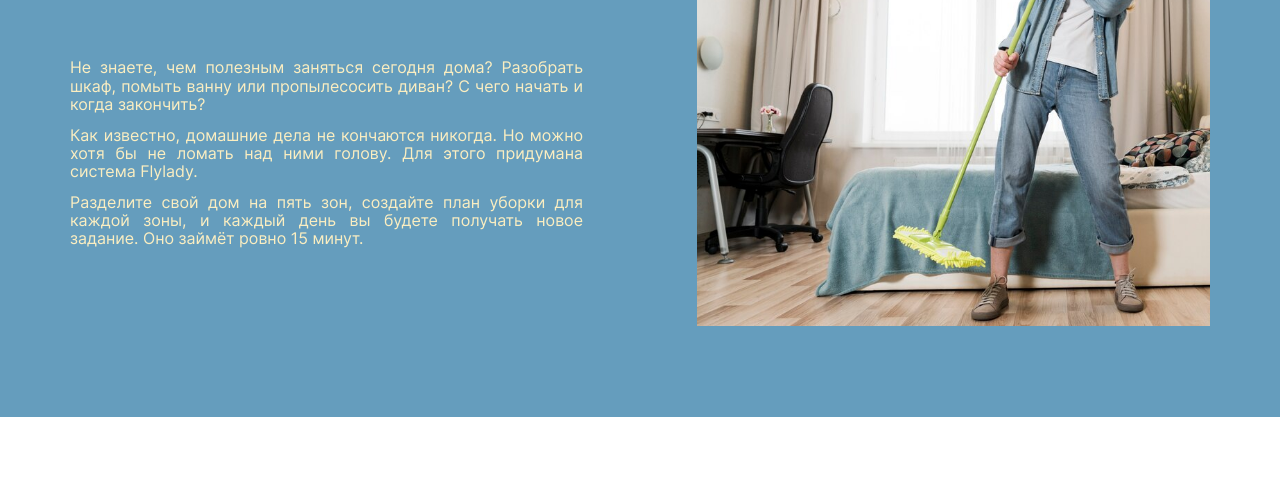
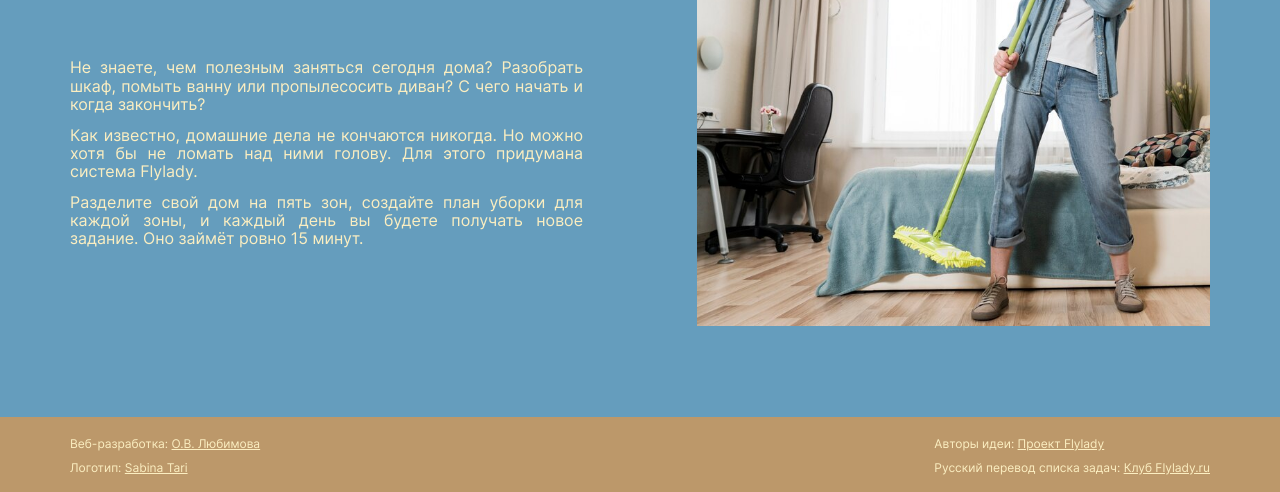
Before and after one commit to Aelia5/flylady-frontend, a React app: page / in a window 1280 px wide. Shown: the part 308-800 px from the top of the page. Built offline with nearby package versions, Linux system fonts and the light colour scheme.

Commit message:
Сверстать подвал

```diff
--- a/src/components/App/App.js
+++ b/src/components/App/App.js
@@ -9,6 +9,7 @@ import {
 } from "react-router-dom";
 import Header from "../Header/Header";
 import Main from "../Main/Main";
+import Footer from "../Footer/Footer";
 
 function App() {
   const [loggedIn, setLoggedIn] = React.useState(
@@ -25,6 +26,7 @@ function App() {
             <>
               <Header loggedIn={loggedIn} />
               <Main />
+              <Footer />
             </>
           }
         />
--- /dev/null
+++ b/src/components/Footer/Footer.css
@@ -0,0 +1,68 @@
+.footer {
+    display: flex;
+    flex-direction: row;
+    justify-content: space-between;
+    margin: 0;
+    padding: 20px calc((100vw - 1140px) / 2);
+    width: 100%;
+    height: 75px;
+    background-color: #bc986a;
+    box-sizing: border-box;
+  }
+
+  .footer__list {
+    display: flex;
+    flex-direction: column;
+    gap: 10px;
+    margin: 0;
+    padding: 0;
+  }
+
+  .footer__list-item {
+    margin: 0;
+    padding: 0;
+    list-style-type: none;
+    color: #fbeec1;
+    font-weight: 200;
+    font-size: 12px;
+  }
+
+  .footer__link {
+    color: #fbeec1;
+    cursor: pointer;
+  }
+
+  .footer__link:hover {
+    opacity: 0.8;
+    }
+
+@media screen and (max-width: 1280px) {
+    .footer {
+        padding-left: 70px;
+        padding-right: 70px;
+      }
+    }
+
+@media screen and (max-width: 768px) {
+    .footer {
+        padding-left: 30px;
+        padding-right: 30px;
+    }
+}
+
+@media screen and (max-width: 600px) {
+    .footer {
+        padding-top: 8px;
+        padding-bottom: 10px;
+        flex-direction: column;
+        justify-content: start;
+        gap: 4px
+    }
+
+    .footer__list {
+        gap: 4px;
+    }
+    .footer__list-item {
+        font-size: 10px;
+    }
+}
--- /dev/null
+++ b/src/components/Footer/Footer.js
@@ -0,0 +1,58 @@
+import "./Footer.css";
+
+function Footer() {
+  return (
+    <footer className="footer">
+      <li className="footer__list">
+        <ul className="footer__list-item">
+          Веб-разработка:{" "}
+          <a
+            href="https://github.com/Aelia5"
+            className="footer__link"
+            target="_blank"
+            rel="noreferrer"
+          >
+            О.В. Любимова
+          </a>
+        </ul>
+        <ul className="footer__list-item">
+          Логотип:{" "}
+          <a
+            href="https://www.artstation.com/sabinatariverdieva2"
+            className="footer__link"
+            target="_blank"
+            rel="noreferrer"
+          >
+            Sabina Tari
+          </a>
+        </ul>
+      </li>
+      <li className="footer__list">
+        <ul className="footer__list-item">
+          Авторы идеи:{" "}
+          <a
+            href="http://flylady.net/"
+            className="footer__link"
+            target="_blank"
+            rel="noreferrer"
+          >
+            Проект Flylady
+          </a>
+        </ul>
+        <ul className="footer__list-item">
+          Русский перевод списка задач:{" "}
+          <a
+            href="https://www.flylady.ru/bases/1086/"
+            className="footer__link"
+            target="_blank"
+            rel="noreferrer"
+          >
+            Клуб Flylady.ru
+          </a>
+        </ul>
+      </li>
+    </footer>
+  );
+}
+
+export default Footer;
--- a/src/components/Main/Main.css
+++ b/src/components/Main/Main.css
@@ -92,5 +92,6 @@ align-self: stretch;}
     .main {
         padding-left: 30px;
         padding-right: 30px;
+        padding-bottom: 20px;
     }
 }
```
